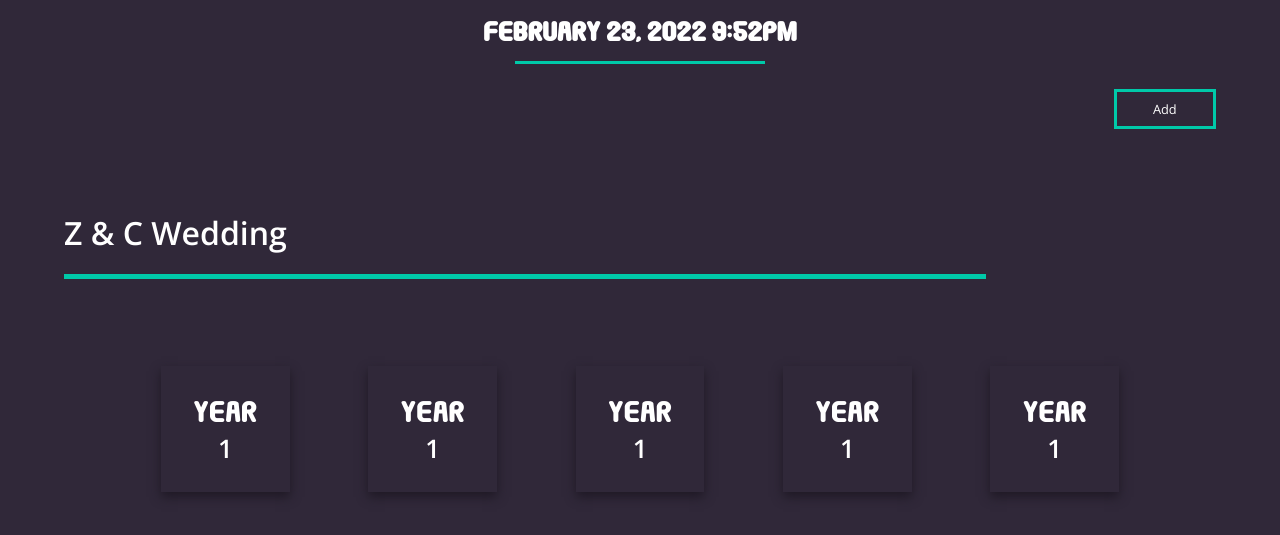
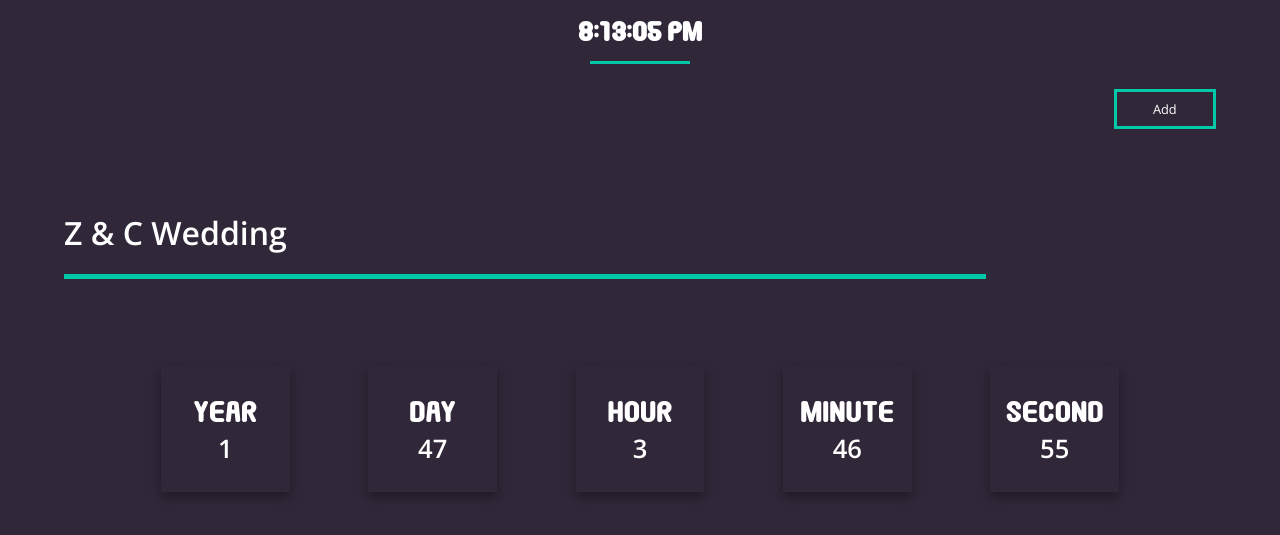
Before and after one commit to z-sanchez/when, a React app in the folder client/: page / in a window 1280 px wide. Shown: the part 71-606 px from the top of the page. Built offline with nearby package versions, Linux system fonts and the light colour scheme.

Commit message:
can now add countdowns with AddCountdown.js component. Changed Countdown.js to function component due to it only really serving a render function

```diff
--- a/client/src/Components/AddCountdown.js
+++ b/client/src/Components/AddCountdown.js
@@ -1,16 +1,12 @@
-import React, {useState, useEffect} from "react";
+import React, {useState} from "react";
 import CountdownBox from "./CountdownBox";
 
-function AddCountdown() {
+const AddCountdown = (props) => {
 
-    const [date, setDate] = useState(null)
-
-    useEffect(() => {
-        console.log('Side Effect' + date);
-    })
+    const [date, setDate] = useState(null);
 
 
-    function toggleForm() {
+    const toggleForm = () => {
         const form = document.getElementById('display');
         const button = document.getElementById('addButton');
 
@@ -23,6 +19,11 @@ function AddCountdown() {
             form.style.display = '';
             button.style.backgroundColor = "";
             button.value = "Add";
+            let countdownObject = {
+                date: document.getElementById('enterDate').value,
+                name: document.getElementById('enterName').value,
+            }
+            props.add(countdownObject);
         }
     }
 
@@ -40,6 +41,9 @@ function AddCountdown() {
                     <label>Enter Date:
                     </label>
                     <input type="datetime-local" name="date_entry" id="enterDate" onChange={updateDate}/>
+                    <label>Enter Name:
+                    </label>
+                    <input id="enterName" type="text"/>
                 </div>
                 <div className="countdownBoxFlex">
                     <CountdownBox select={true} display={"year"} date={date}/>
--- a/client/src/Components/App.js
+++ b/client/src/Components/App.js
@@ -1,23 +1,50 @@
-import React, {useState} from "react";
+import React from "react";
 import "../Assets/Styles/boilerPlate.css";
 import "../Assets/Styles/styles.css";
-import header from "../Layouts/Header/index";
+import Header from "../Layouts/Header/index";
 import AddCountdown from "./AddCountdown";
 import Countdown from "./Countdown";
 
-function App() {
+class App extends React.Component {
 
-    const [countdowns, setCountdowns] = useState([]);
+    constructor(props) {
+        super(props);
+
+        this.addCountdown = this.addCountdown.bind(this);
+
+        this.state = {
+            countdowns: [{date: '2023-04-14T00:00', name: 'Z & C Wedding'}],
+        }
+    }
 
 
+    addCountdown(countdownObject) {
+        let array = this.state.countdowns;
+        array.push(countdownObject);
+        this.setState({
+            countdowns: array,
+        });
 
-    return (
-        <div id="appGrid">
-            {header}
-            <AddCountdown/>
-            <Countdown />
-        </div>
-    );
+    }
+
+    renderCountdowns = () => {
+        return this.state.countdowns.map((countdown, index) => {
+            return <Countdown  key={index} name={countdown.name} date={countdown.date}/>
+        });
+    }
+
+    render() {
+        console.log(this.state.countdowns);
+        return (
+            <div id="appGrid">
+                <Header/>
+                <AddCountdown add={this.addCountdown}/>
+                {this.renderCountdowns()}
+            </div>
+        );
+
+    }
+
 }
 
 export default App;
--- a/client/src/Components/Countdown.js
+++ b/client/src/Components/Countdown.js
@@ -1,49 +1,25 @@
 import React from "react";
+import CountdownBox from "./CountdownBox";
 
-class Countdown extends React.Component {
+const Countdown = (props) => {
 
+    let date = Date.parse(props.date);
 
-    render() {
     return (
         <div id="countdownFlex">
             <div className="countdown">
-                    <h1>Z & C Wedding</h1>
+                <h1>{props.name}</h1>
                 <div className="countdown--bar"/>
                 <div className="countdownBoxFlex">
-                        <div className="countdownBox">
-                            <div className="countdownBox__count">
-                                <p>Year</p>
-                                <h1>1</h1>
-                            </div>
-                        </div>
-                        <div className="countdownBox">
-                            <div className="countdownBox__count">
-                                <p>Year</p>
-                                <h1>1</h1>
-                            </div>
-                        </div>
-                        <div className="countdownBox">
-                            <div className="countdownBox__count">
-                                <p>Year</p>
-                                <h1>1</h1>
-                            </div>
-                        </div>
-                        <div className="countdownBox">
-                            <div className="countdownBox__count">
-                                <p>Year</p>
-                                <h1>1</h1>
-                            </div>
-                        </div>
-                        <div className="countdownBox">
-                            <div className="countdownBox__count">
-                                <p>Year</p>
-                                <h1>1</h1>
-                            </div>
-                        </div>
+                    <CountdownBox select={false} display={"year"} date={date}/>
+                    <CountdownBox select={false} display={"day"} date={date}/>
+                    <CountdownBox select={false} display={"hour"} date={date}/>
+                    <CountdownBox select={false} display={"minute"} date={date}/>
+                    <CountdownBox select={false} display={"second"} date={date}/>
                 </div>
             </div>
         </div>);
 }
-}
+
 
 export default Countdown;
--- a/client/src/Layouts/Header/index.js
+++ b/client/src/Layouts/Header/index.js
@@ -1,15 +1,35 @@
-import React from "react";
+import React, {useEffect, useState} from "react";
 import logo from "../../Assets/Images/Logo.svg";
 
-const header = (
+function Header() {
+
+    const [currentTime, setCurrentTime] = useState(new Date());
+
+    function refreshCurrentTime() {
+        setCurrentTime(new Date());
+    }
+
+
+    useEffect(() => {
+        const clock = setInterval(refreshCurrentTime, 1000);
+        return function stopClock() {clearInterval(clock);}
+    }, []);
+
+
+
+    return (
     <header id="appHeader">
         <div id="logo">
             <img src={logo} alt="appLogo"/>
         </div>
         <div id="currentDate">
-            <h1>February 23, 2022 9:52PM</h1>
+            <h1>{currentTime.toLocaleTimeString()}</h1>
             <div className="countdown--bar"/>
         </div>
     </header>);
+}
 
-export default header;
+export default Header;
+
+
+//February 23, 2022 9:52PM
```
Also changed, not shown: client/src/Assets/Styles/styles.sass (+7 -2 lines), client/src/Assets/Styles/styles.css, 1 other file. Lines whose indentation alone changed are shown as unchanged.
